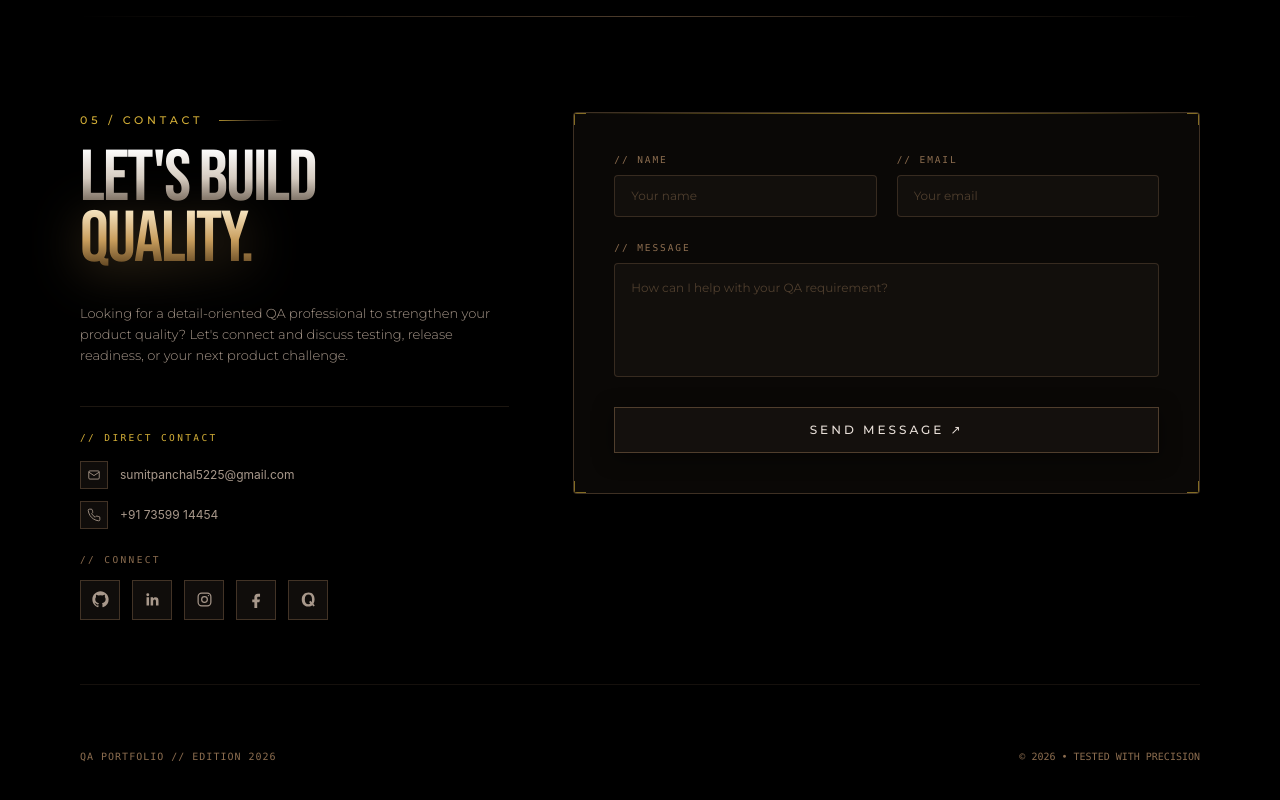
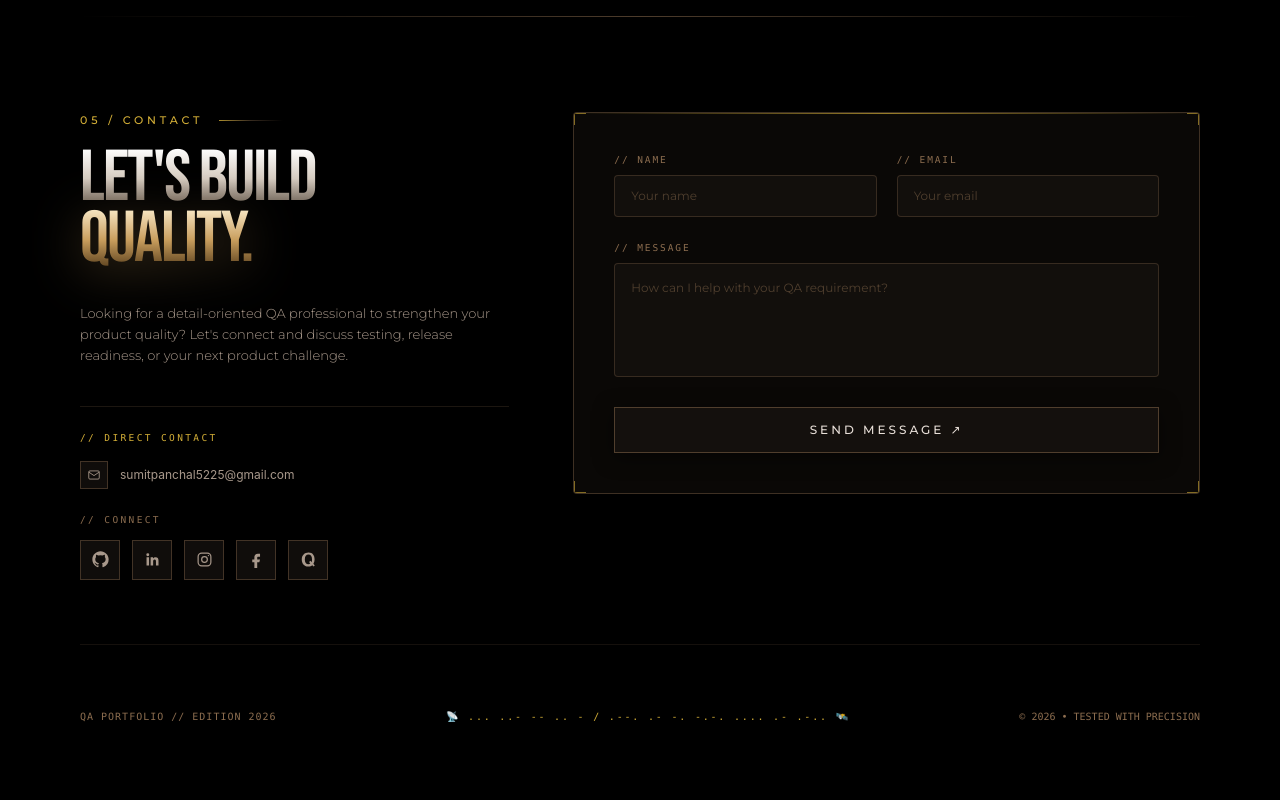
Before and after one commit to lifeofthecoders/Sumit-Panchal-QA-Cinematic-Portfolio, a React (Vite) app: page / in a window 1280 px wide. Shown: the part 7045-7845 px from the top of the page. Built offline with nearby package versions, Linux system fonts and the light colour scheme; a web font is replaced by a local one.

Commit message:
New Updated Portfolio

```diff
--- a/src/components/ContactSection.tsx
+++ b/src/components/ContactSection.tsx
@@ -198,7 +198,8 @@ export const ContactSection: React.FC = () => {
                     </span>
                   </a>
 
-                  {/* Phone */}
+                  {/* Phone contact temporarily hidden. */}
+                  {/*
                   <a
                     href="tel:+917359914454"
                     className="group flex items-center gap-3 text-xs text-[#A8988B] hover:text-[#F7E7C4] transition-colors"
@@ -220,6 +221,7 @@ export const ContactSection: React.FC = () => {
                       +91 73599 14454
                     </span>
                   </a>
+                  */}
 
                 </div>
 
@@ -482,6 +484,10 @@ export const ContactSection: React.FC = () => {
             QA PORTFOLIO // EDITION 2026
           </span>
 
+          <span className="text-[10px] font-mono tracking-[0.18em] text-[#D4AF37]">
+            📡 ... ..- -- .. - / .--. .- -. -.-. .... .- .-.. 🛰️
+          </span>
+
           <span className="text-[10px] font-mono text-[#8C6D4F]">
             © {new Date().getFullYear()} • TESTED WITH PRECISION
           </span>
--- a/vite.config.ts
+++ b/vite.config.ts
@@ -9,7 +9,6 @@ export default defineConfig({
     host: '0.0.0.0',
     port: 5173,
     strictPort: true,
-    open: '/Sumit-Panchal-QA-Cinematic-Portfolio/',
   },
   preview: {
     host: '0.0.0.0',
```
